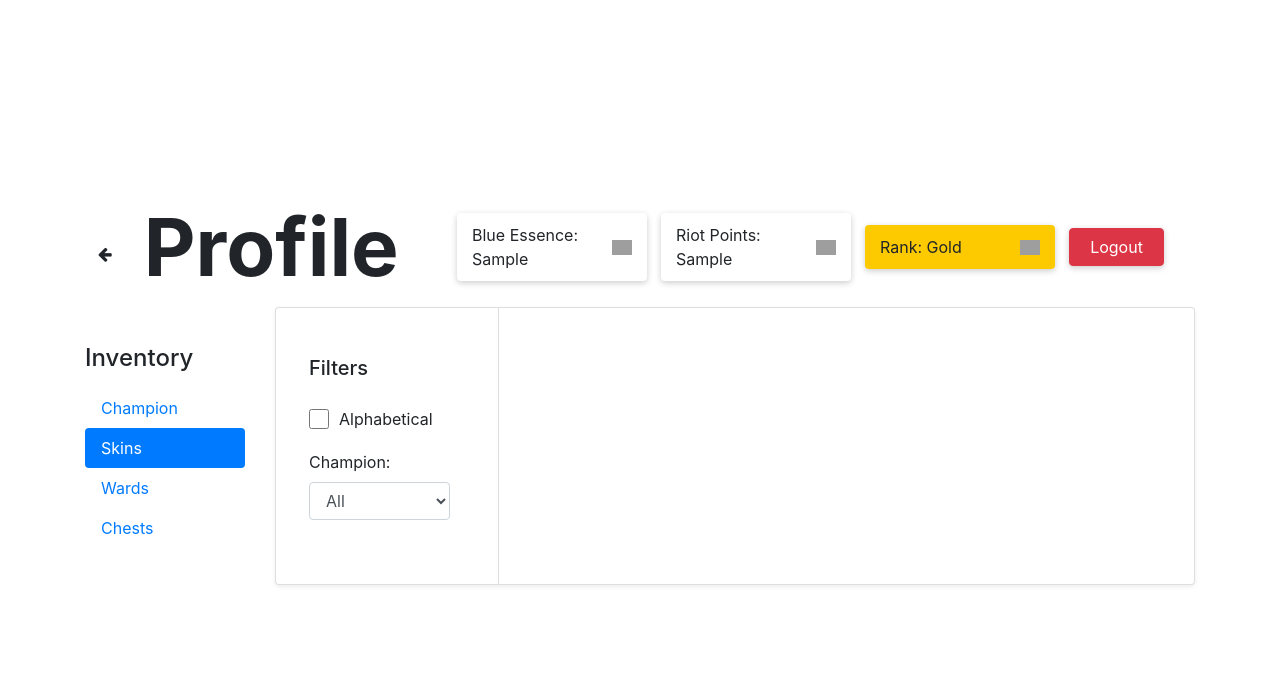
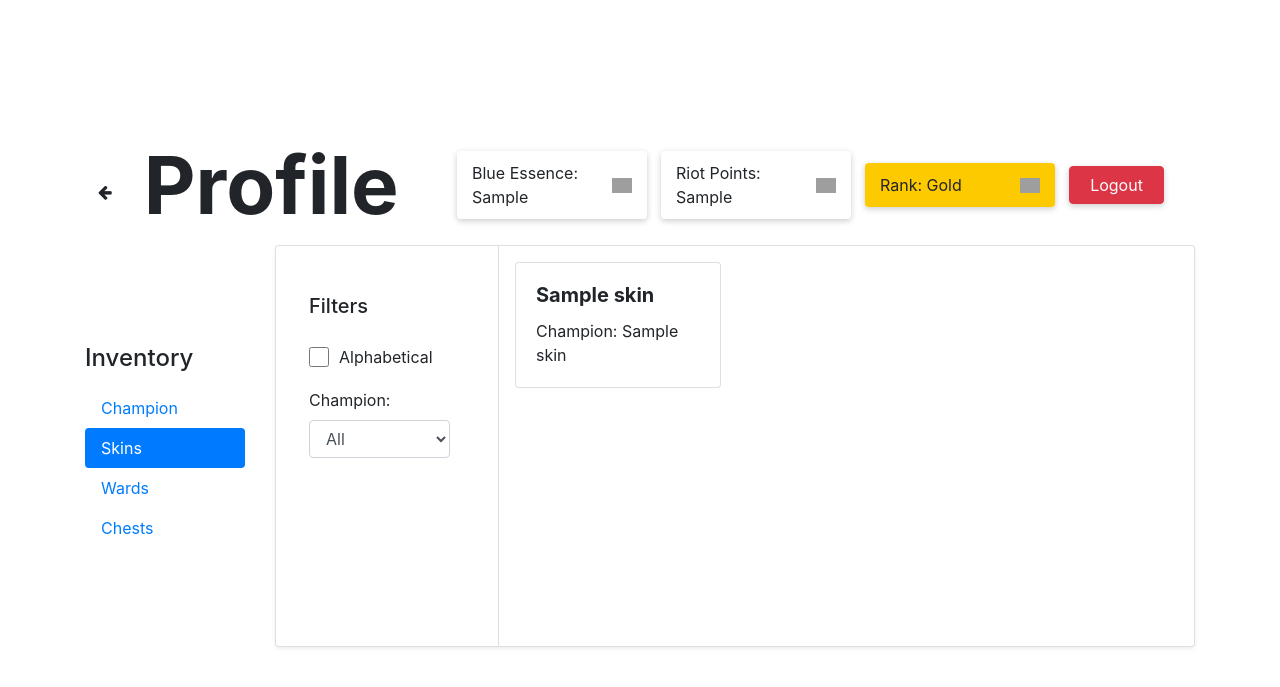
Before and after one commit to martimsoutooo/BD-LeagueClientManager, a Flask app: template app/templates/profile.html in a window 1280 px wide, after a click on "Skins". Shown: the top 687 px of the page. Run offline with Flask 3, Linux system fonts and the light colour scheme; the template is opened without the code that fills it: most values are stand-ins (such as "Sample title", 1, 10 or a date in 2020); some libraries are stand-ins or nearby versions; grey boxes are pictures that could not be loaded.

Commit message:
compra de skins a funcionar finalmente

```diff
--- a/app/routes/main.py
+++ b/app/routes/main.py
@@ -61,7 +61,22 @@ def profile():
     """, (user_id,))
     champions = cursor.fetchall()
 
-    return render_template('profile.html', user_be=user_be, user_rp=user_rp, champions=champions)
+    cursor.execute("""
+    SELECT S.ID, S.Name AS skin, C.Name AS championName
+    FROM LCM.Skin S
+    JOIN LCM.Champion C ON S.Champion_ID = C.ID
+    JOIN LCM.User_Item UI ON S.ID = UI.ID_Item
+    WHERE UI.ID_User = ?
+    """, (user_id,))
+    skins = cursor.fetchall()
+
+    print("Champions:", champions)  # Debugging
+    print("Skins:", skins)  # Debugging
+
+    return render_template('profile.html', champions=champions, skins=skins,user_be=user_be, user_rp=user_rp)
+
+
+
 
 @main_bp.route('/store')
 def store():
@@ -106,10 +121,21 @@ def store():
     cursor.execute(champion_query, params)
     champions = cursor.fetchall()
 
-    cursor.execute("SELECT LCM.Skin.Name as skin, LCM.Champion.Name as champion, LCM.Skin.RP_Price as rp_price FROM LCM.Skin JOIN LCM.Champion ON LCM.Skin.Champion_ID = LCM.Champion.ID")
+    skin_query = """
+    SELECT S.ID, S.Name AS skin, C.Name AS champion, S.RP_Price as rp_price
+    FROM LCM.Skin S
+    JOIN LCM.Champion C ON S.Champion_ID = C.ID
+    WHERE S.ID NOT IN (
+        SELECT UI.ID_Item
+        FROM LCM.User_Item UI
+        WHERE UI.ID_User = ?
+    )
+    """
+    cursor.execute(skin_query, [user_id])
     skins = cursor.fetchall()
 
     return render_template('store.html', champions=champions, skins=skins, user_be=user_be, user_rp=user_rp)
+
 
 @main_bp.route('/buy_champion_route', methods=['POST'])
 def buy_champion_route():
--- a/app/static/js/script.js
+++ b/app/static/js/script.js
@@ -47,7 +47,7 @@ document.addEventListener('DOMContentLoaded', function () {
     }
 
     function updateChampionList(champions) {
-        const championContainer = document.querySelector('.scrollable-content');
+        const championContainer = document.querySelector('.scrollable-content2');
         championContainer.innerHTML = '';
 
         champions.forEach(champion => {
@@ -86,17 +86,14 @@ function buyChampion(championId, bePrice) {
     .then(response => response.json())
     .then(data => {
         console.log("Response data:", data);
+        alert(data.message);
         if (data.status === 'success') {
-            alert(data.message);
-            location.reload();
-            console.log("cheguei aqui")
-        } else {
-            console.log("estou aqui")
-            alert(data.message);
+            location.reload();  // Recarrega a página após compra bem-sucedida
         }
     })
     .catch(error => {
         console.error("Error during fetch:", error);
+        alert("An error occurred while processing your request.");
     });
 }
 
@@ -112,15 +109,14 @@ function buySkin(skinId, rpPrice) {
     .then(response => response.json())
     .then(data => {
         console.log("Response data:", data);
+        alert(data.message);
         if (data.status === 'success') {
-            alert(data.message);
-            location.reload();
-        } else {
-            alert(data.message);
+            location.reload();  // Recarrega a página após compra bem-sucedida
         }
     })
     .catch(error => {
         console.error("Error during fetch:", error);
+        alert("An error occurred while processing your request.");
     });
 }
 
--- a/app/templates/profile.html
+++ b/app/templates/profile.html
@@ -131,11 +131,18 @@
                                                 </div>
                                             </div>
                                             <div class="col-md-9 p-3" style="border-left: 1px solid #ddd;">
-                                                <!-- <div class="row scrollable-content">
+                                                <div class="row scrollable-content">
                                                     {% for skin in skins %}
-
+                                                    <div class="col-md-4">
+                                                        <div class="card mb-3">
+                                                            <div class="card-body">
+                                                                <h5 class="card-title font-weight-bold">{{ skin.skin }}</h5>
+                                                                <p class="card-text">Champion: {{ skin.championName }}</p>
+                                                            </div>
+                                                        </div>
+                                                    </div>
                                                     {% endfor %}
-                                                </div> -->
+                                                </div>
                                             </div>
                                         </div>
                                     </div>
--- a/app/templates/store.html
+++ b/app/templates/store.html
@@ -15,7 +15,7 @@
                 Store
             </div>
             <div class="col-md-2 stats-box">
-                Blue Essence: {{user_be}}
+                Blue Essence: {{ user_be }}
                 <img src="https://server.blix.gg/imgproxy/nP7l6vA2EI8fTz4xs51FwU7acvVmJx2yR-Fo_iUmeHI/rs:fit:260:260:0/g:no/aHR0cDovL21pbmlvOjkwMDAvaW1hZ2VzLzQxM2I0ZTQzNzFjYjQxYTliMzQwNDJhNTBmNDg4NjVhLnBuZw.webp"
                     alt="" class="stats-image">
             </div>
@@ -166,7 +166,7 @@
                                                                 </div>
                                                                 <div class="d-flex justify-content-between align-items-center">
                                                                     <p class="card-text mb-0" style="font-size: small;">Price: {{ skin.rp_price }} <img src="https://www.nicepng.com/png/full/17-174865_free-lol-riot-points-riot-points.png" class="stats-image" alt=""></p>
-                                                                    <button class="btn btn-primary" onclick="buySkin('{{ skin.id }}', '{{ skin.rp_price }}')">Buy</button>
+                                                                    <button class="btn btn-primary" onclick="buySkin('{{ skin.ID }}', '{{ skin.rp_price }}')">Buy</button>
                                                                 </div>
                                                             </div>
                                                         </div>
```
Also changed, not shown: app/data/models.py (+9 -14 lines).
